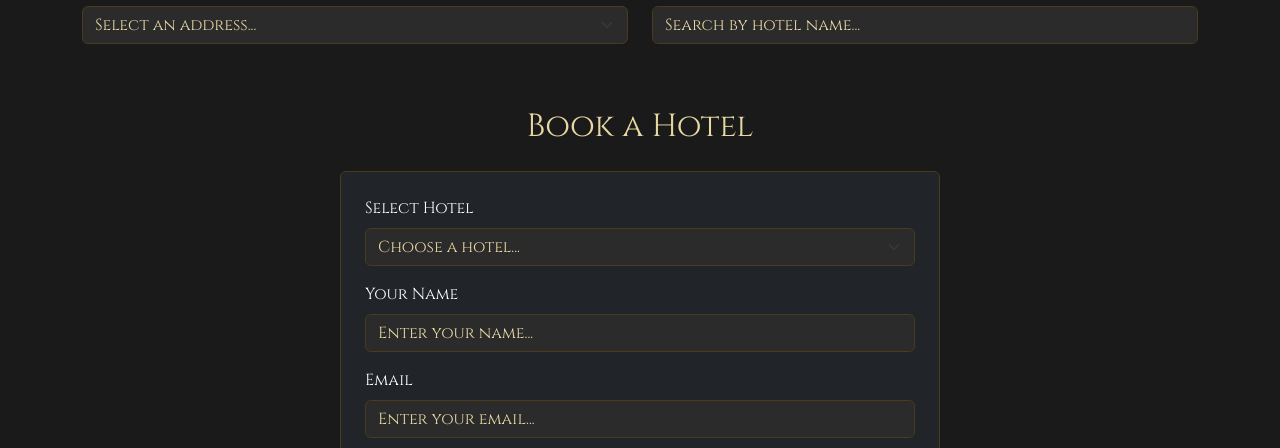
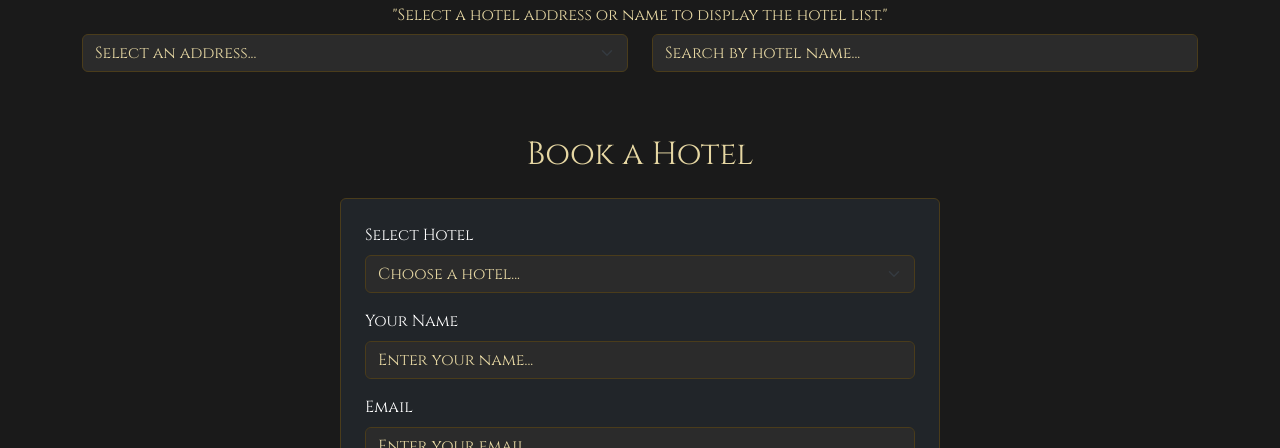
Before and after one commit to Shiroakiii085/Booking, a plain HTML site: page index.html in a window 1280 px wide. Shown: the part 652-1100 px from the top of the page. Drawn offline with nearby package versions, Linux system fonts and the light colour scheme; no server answers.

Commit message:
update_3.11

```diff
--- a/index.html
+++ b/index.html
@@ -84,6 +84,7 @@
 <!-- Room List -->
 <section id="rooms" class="container my-5">
   <h2 class="text-center mb-4">Our Hotels</h2>
+  <h6 class="text-center">"Select a hotel address or name to display the hotel list."</h6>
   <div class="row mb-3">
     <div class="col-md-6">
       <select class="form-select" id="city-select">
```
